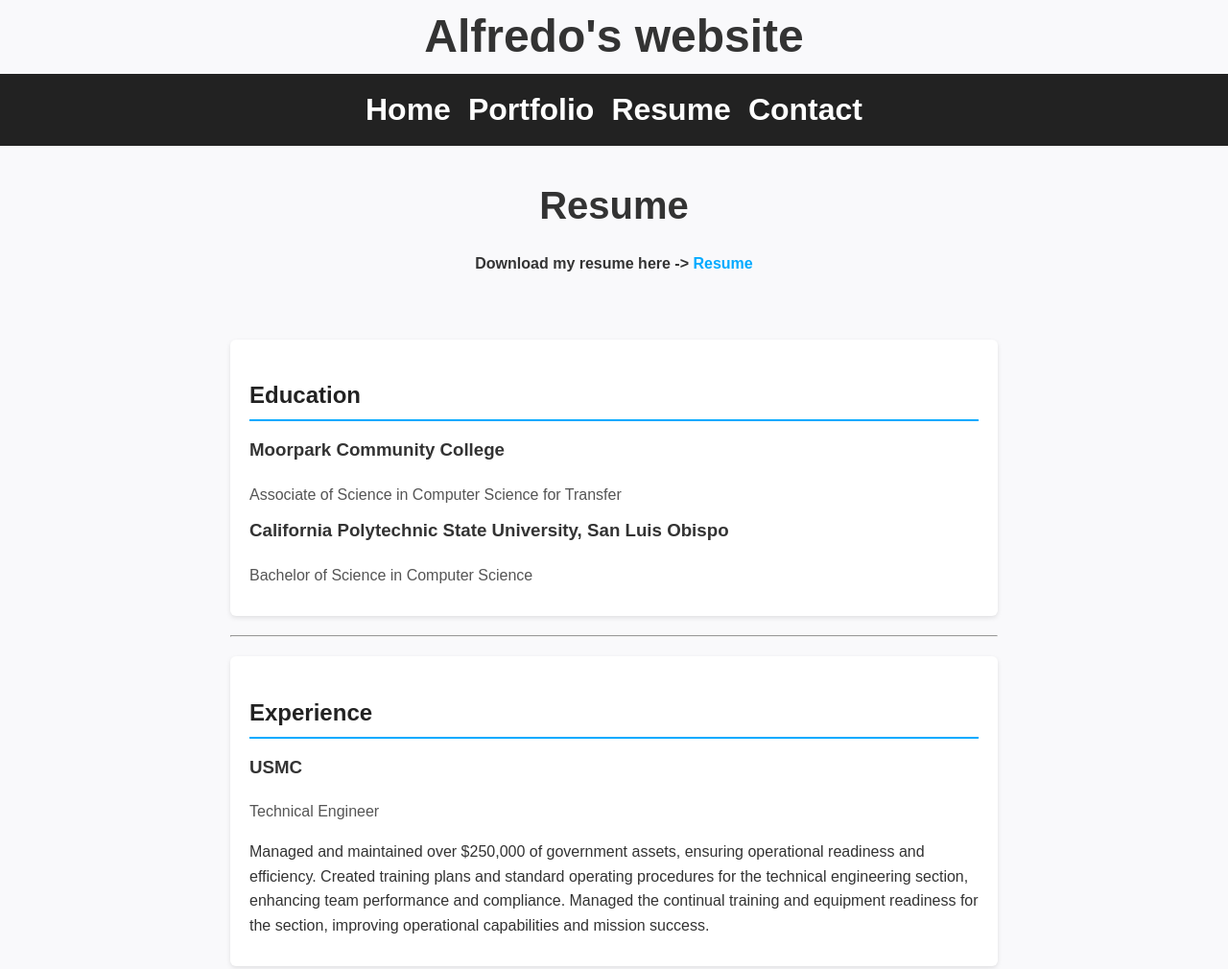
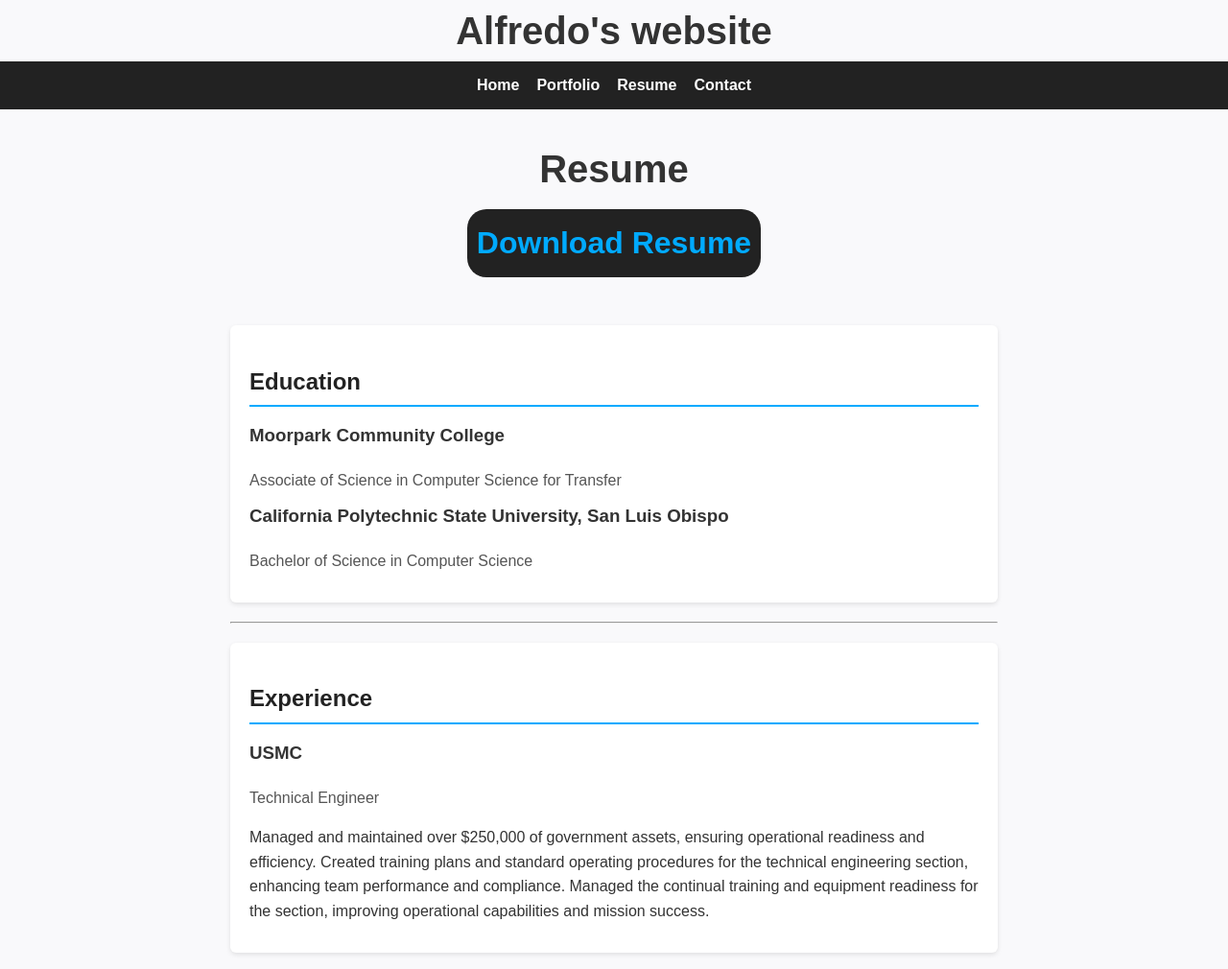
Before and after one commit to A-Galicia/A-Galicia.github.io, a plain HTML site: page resume.html in a window 1280 px wide. Shown: the top 1010 px of the page at 96% size. Drawn offline with Linux system fonts and the light colour scheme.

Commit message:
fix: responsive design

```diff
--- a/resume.html
+++ b/resume.html
@@ -1,6 +1,7 @@
 <!DOCTYPE html>
 <html>
   <head>
+    <meta name="viewport" content="width=device-width, initial-scale=1.0">
     <title>Alfredo's Website</title>
     <link rel="stylesheet" href="styles/ResumeStyles.css" />
   </head>
@@ -18,8 +19,7 @@
       <h1 class="page-title">Resume</h1>
       <p>
         <strong>
-          Download my resume here ->
-          <a href="Alfredo_Galicia_Resume.docx" download>Resume</a>
+          <a href="Alfredo_Galicia_Resume.docx" download> Download Resume</a>
         </strong>
       </p>
     </div>
--- a/styles/ResumeStyles.css
+++ b/styles/ResumeStyles.css
@@ -74,6 +74,16 @@ h1 {
   text-decoration: underline;
 }
 
+.head > p {
+  place-self: center;
+  width: fit-content;
+  padding: 10px;
+  border-radius: 20px;
+  background-color: #222;
+  font-size: 2rem;
+  margin: 0;
+}
+
 /* ========== Resume Content ========== */
 .resume {
   width: 90%;
@@ -133,10 +143,10 @@ footer {
   text-align: center;
   padding: 15px;
   margin-top: 30px;
-  font-size: 0.9em;
+  font-size: 1.2rem;
 }
 
-@media (min-width: 640px) {
+@media (max-width: 450px) {
   .about {
     grid-template-columns: 1fr;
     text-align: center;
@@ -144,23 +154,12 @@ footer {
   .about-image {
     margin: 0 auto;
   }
-  .navbar {
-    justify-content: center;
-  }
-  .nav-list {
-    justify-content: center;
-    flex-wrap: wrap;
-  }
 
-  .nav-list a {
+  .logo {
     font-size: 2rem;
   }
 
-  .logo {
-    font-size: 3rem;
-  }
-
   footer {
-    font-size: 0.9rem;
+    font-size: 1rem;
   }
 }
--- a/styles/styles.css
+++ b/styles/styles.css
@@ -156,10 +156,10 @@ footer {
   text-align: center;
   padding: 15px;
   margin-top: 30px;
-  font-size: 0.9em;
+  font-size: 1.2rem;
 }
 
-@media (min-width: 640px) {
+@media screen and (max-width: 450px) {
   .about {
     grid-template-columns: 1fr;
     text-align: center;
@@ -167,23 +167,12 @@ footer {
   .about-image {
     margin: 0 auto;
   }
-  .navbar {
-    justify-content: center;
-  }
-  .nav-list {
-    justify-content: center;
-    flex-wrap: wrap;
-  }
 
-  .nav-list a {
+  .logo {
     font-size: 2rem;
   }
 
-  .logo {
-    font-size: 3rem;
-  }
-
   footer {
-    font-size: 2rem;
+    font-size: 1rem;
   }
 }
```
Also changed, not shown: contact.html (+1 -0 lines), index.html (+1 -0 lines), portfolio.html (+1 -0 lines).
